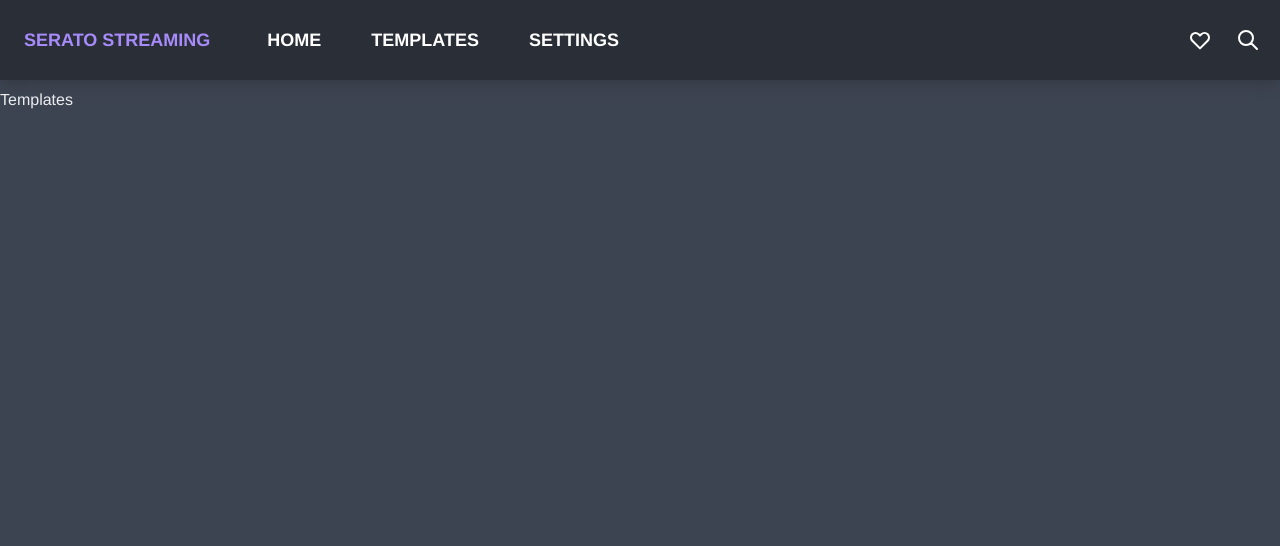
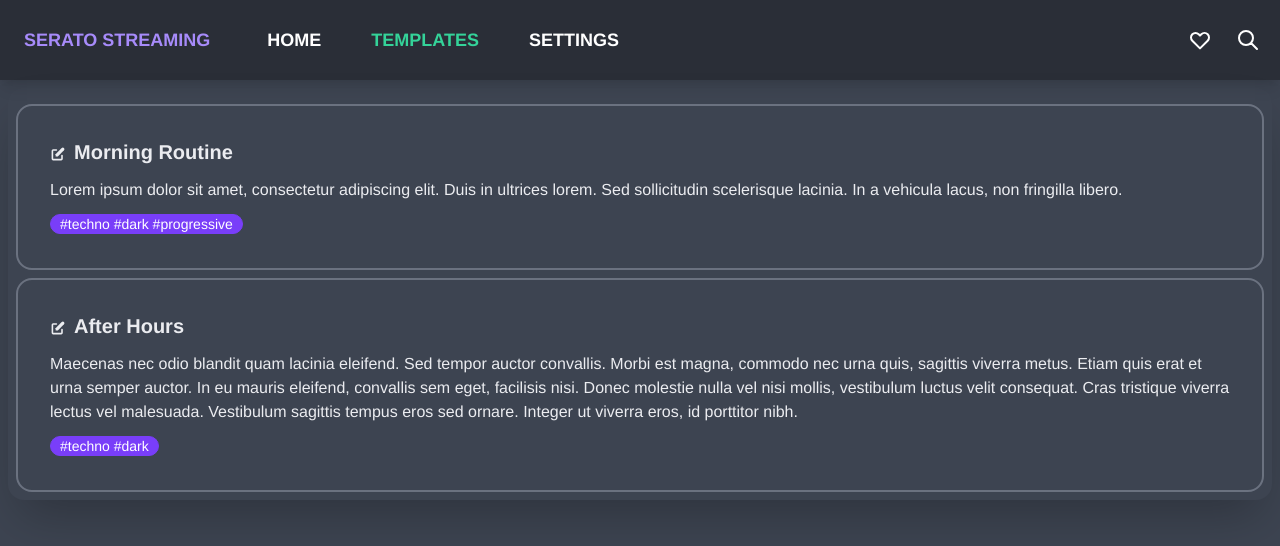
Before and after one commit to victorlopezalonso/serato-dj-streaming, a Vue app: page / in a window 1280 px wide. Both pictures are taken after a click on the link "TEMPLATES". Shown: the top 546 px of the page. Built offline with nearby package versions, Linux system fonts and the light colour scheme.

Commit message:
feat: templates design

```diff
--- a/src/App.vue
+++ b/src/App.vue
@@ -27,7 +27,6 @@ export default {
   methods: {
     changeTab(tab) {
       this.tab = tab;
-      console.log(tab);
     },
   },
 };
--- a/src/components/Navbar.vue
+++ b/src/components/Navbar.vue
@@ -69,7 +69,7 @@ export default {
   },
   methods: {
     changeTo(tab) {
-      this.selectedTab = tab.id;
+      this.selectedTab = tab;
       this.$emit("tab-changed", tab);
     },
   },
--- a/src/views/Templates.vue
+++ b/src/views/Templates.vue
@@ -1,9 +1,71 @@
 <template>
-  <span>Templates</span>
+  <div class="shadow-2xl m-2 p-2 rounded-box">
+    <div
+      class="
+        card
+        lg:card-side
+        border-2 border-gray-500
+        mt-2
+        cursor-pointer
+        hover:bg-gray-800
+      "
+      v-for="(template, key) in templates"
+      :key="key"
+    >
+      <div class="card-body">
+        <div
+          data-tip="click to edit"
+          class="tooltip tooltip-bottom tooltip-secondary text-left"
+        >
+          <h2 class="card-title">
+            <span data-tip="hello" class="tooltip">
+              <PencilAltIcon class="inline-block w-4 mr-2" />{{
+                template.title
+              }}
+            </span>
+          </h2>
+          <p>
+            {{ template.description }}
+          </p>
+          <div class="badge badge-primary mt-3">
+            {{ template.tags }}
+          </div>
+        </div>
+      </div>
+    </div>
+  </div>
 </template>
 
 <script>
-export default {};
+import { PencilAltIcon } from "@heroicons/vue/solid";
+export default {
+  components: { PencilAltIcon },
+  data() {
+    return {
+      templates: [
+        {
+          id: 1,
+          title: "Morning Routine",
+          description:
+            "Lorem ipsum dolor sit amet, consectetur adipiscing elit. Duis in ultrices lorem. Sed sollicitudin scelerisque lacinia. In a vehicula lacus, non fringilla libero.",
+          tags: "#techno #dark #progressive",
+        },
+        {
+          id: 2,
+          title: "After Hours",
+          description:
+            "Maecenas nec odio blandit quam lacinia eleifend. Sed tempor auctor convallis. Morbi est magna, commodo nec urna quis, sagittis viverra metus. Etiam quis erat et urna semper auctor. In eu mauris eleifend, convallis sem eget, facilisis nisi. Donec molestie nulla vel nisi mollis, vestibulum luctus velit consequat. Cras tristique viverra lectus vel malesuada. Vestibulum sagittis tempus eros sed ornare. Integer ut viverra eros, id porttitor nibh. ",
+          tags: "#techno #dark",
+        },
+      ],
+    };
+  },
+  methods: {
+    getSeparatedTags(tags) {
+      return tags.split(" ");
+    },
+  },
+};
 </script>
 
 <style></style>
```
